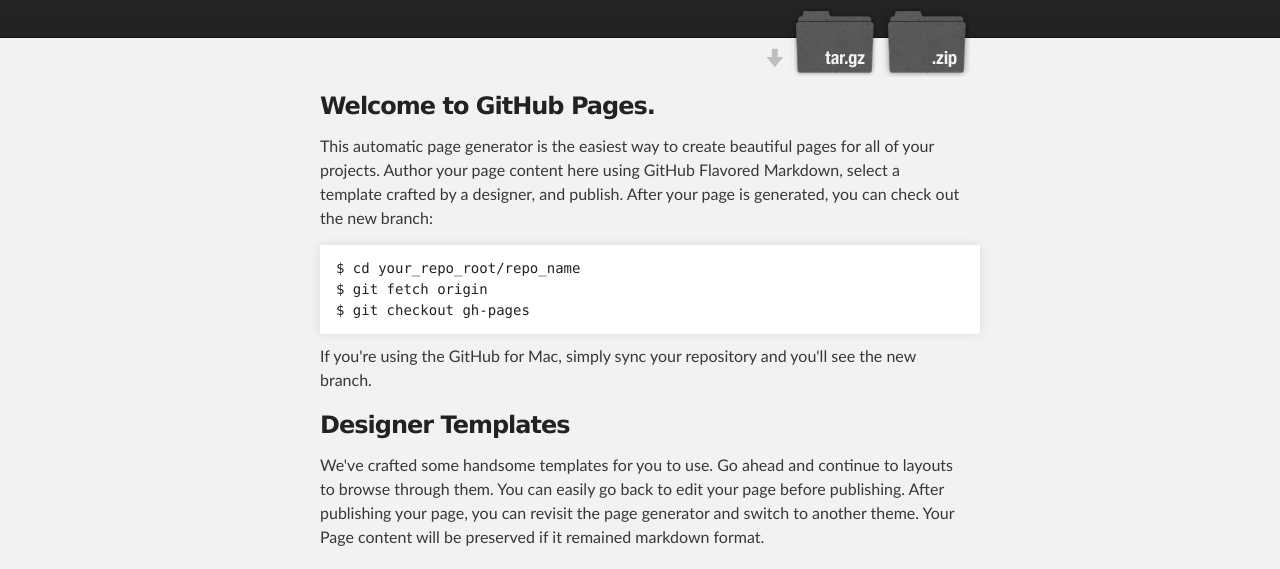
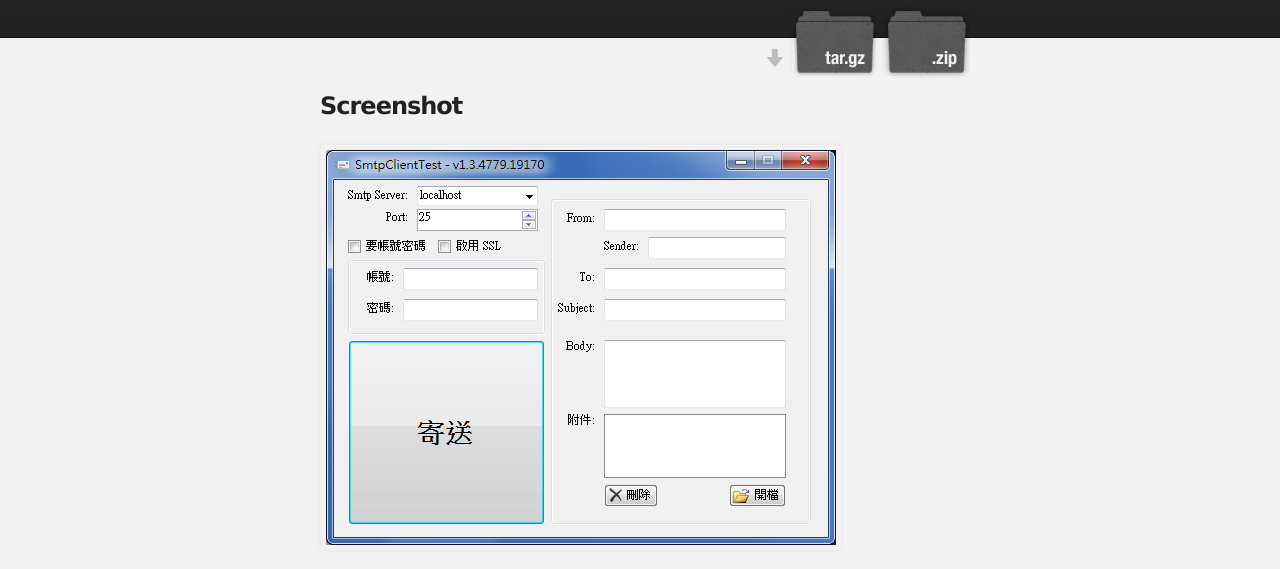
Before and after one commit to lozenlin/SmtpClientTest, a plain HTML site: page index.html in a window 1280 px wide. Shown: the part 208-777 px from the top of the page. Drawn offline with Linux system fonts and the light colour scheme.

Commit message:
add screenshot

```diff
--- a/index.html
+++ b/index.html
@@ -31,6 +31,8 @@
     <!-- MAIN CONTENT -->
     <div id="main_content_wrap" class="outer">
       <section id="main_content" class="inner">
+		<h3>Screenshot</h3>
+		<p><img src="images/screenshot.png" alt="SmtpClientTest Screenshot" title="SmtpClientTest" border="0" style="width:510px;" /></p>
         <h3>Welcome to GitHub Pages.</h3>
 
 <p>This automatic page generator is the easiest way to create beautiful pages for all of your projects. Author your page content here using GitHub Flavored Markdown, select a template crafted by a designer, and publish. After your page is generated, you can check out the new branch:</p>
```
Also changed, not shown: images/Screenshot.png (added).
